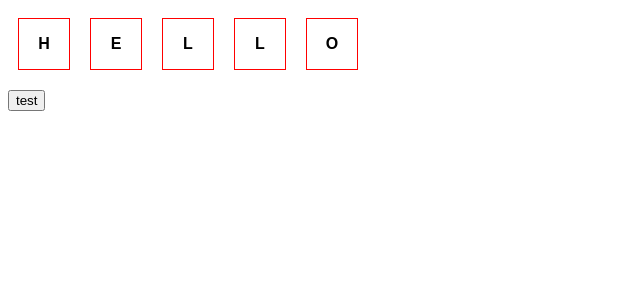
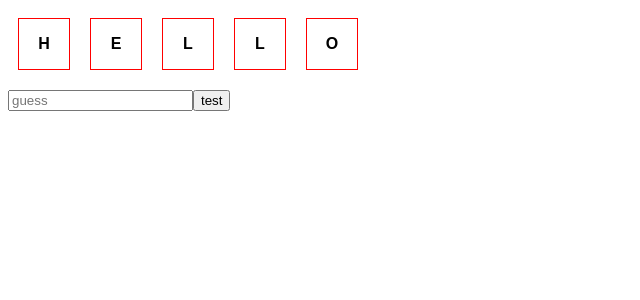
Before and after one commit to arslonga83/wordle, a React (Vite) app: page / in a window 1280 px wide. Shown: the top 300 px of the page, without its empty margins (0-640 px from the left). Built offline with nearby package versions, Linux system fonts and the light colour scheme.

Commit message:
build out input

```diff
--- a/src/App.jsx
+++ b/src/App.jsx
@@ -11,6 +11,7 @@ function App() {
     ['O', 'E', 'L', 'O', 'A'],
     ['H', 'E', 'L', 'L', 'O']]
 
+  const [guess, setGuess] = useState('')
   const [turn, setTurn] = useState(0)
   const [word, setWord] = useState("HELLO")
   const [guesses, setGuesses] = useState([
@@ -68,9 +69,15 @@ function App() {
     setTurn(prev => prev + 1)
   }
 
+  const handleChange = (event) => {
+    setGuess(event.target.value)
+    console.log(guess)
+  }
+
   return (
     <div className="App">
       <Grid guesses={guesses}/>
+      <input type="text" placeholder="guess" value={guess} onChange={handleChange}></input>
       <button onClick={handleClick}>test</button>
     </div>
   )
```
